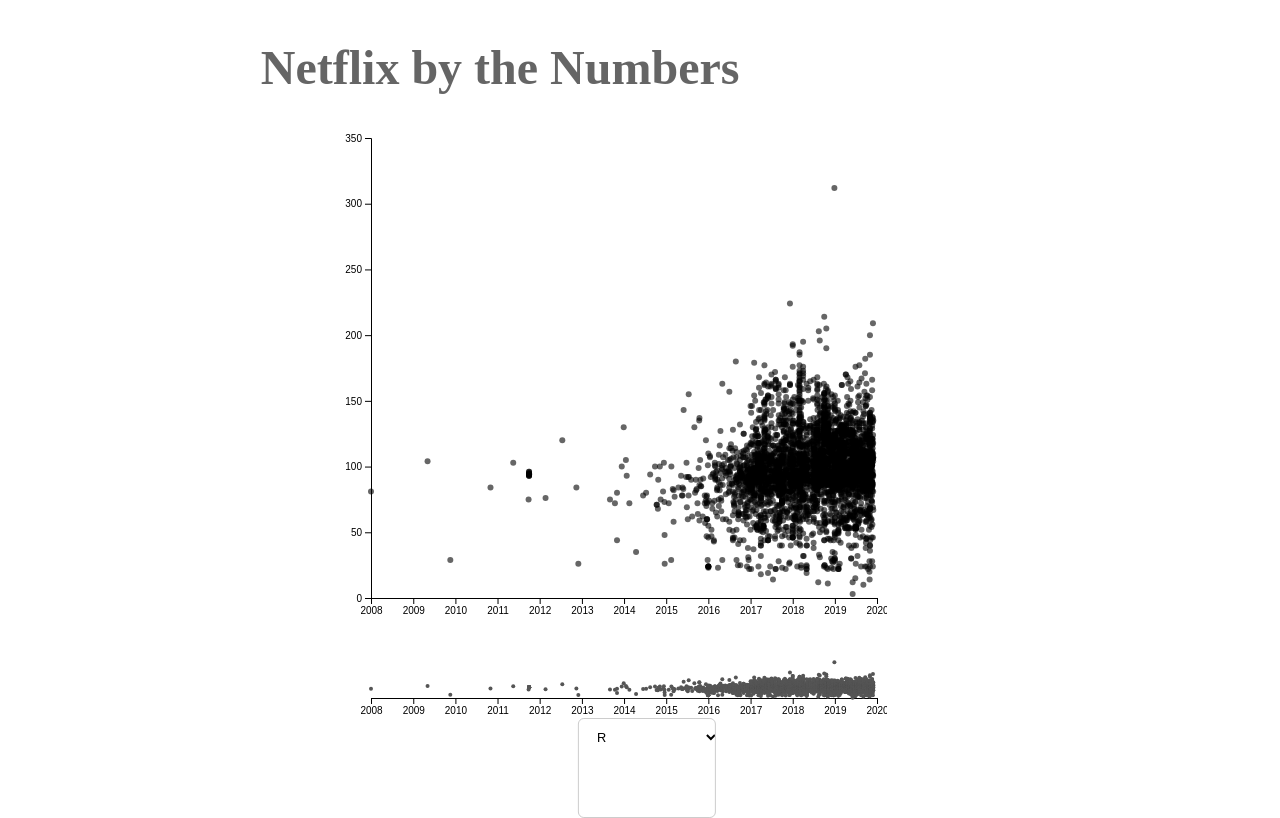
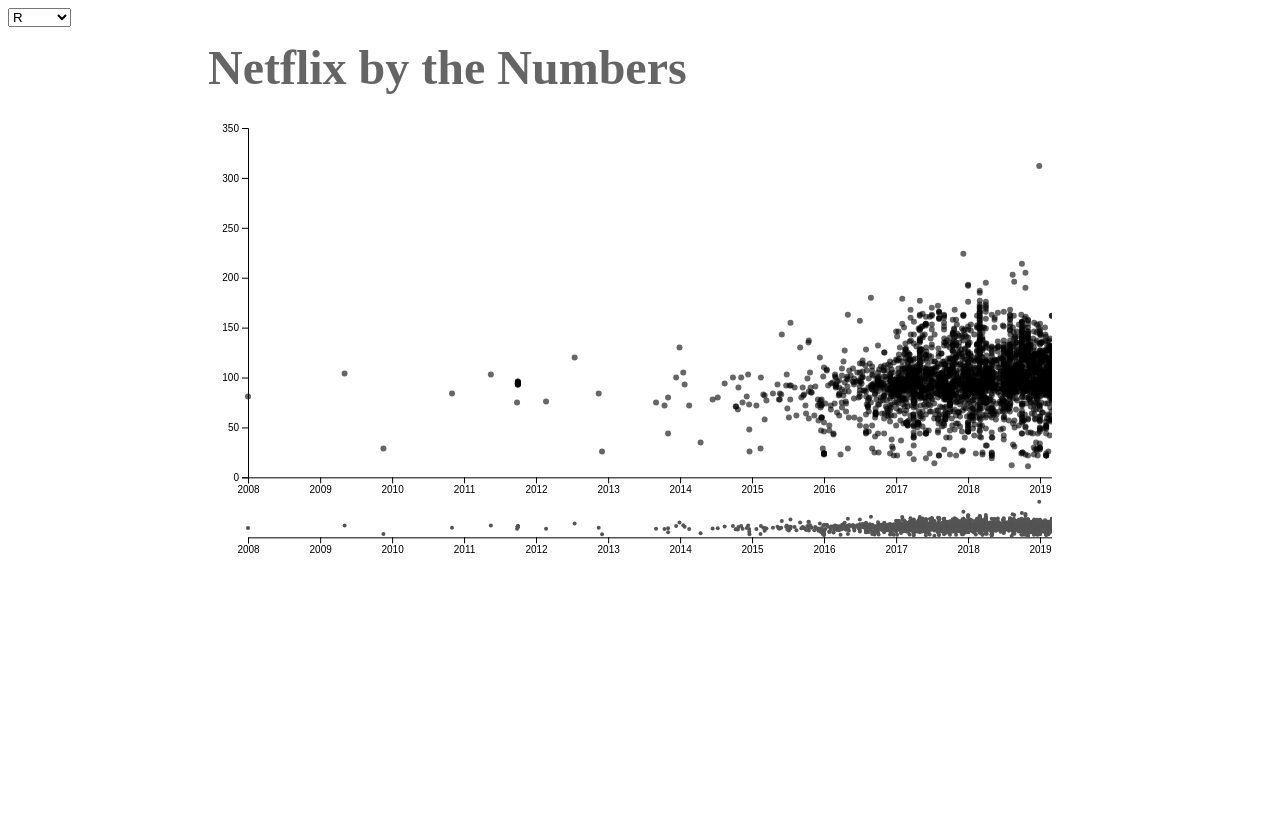
Before and after one commit to GAV07/Netflix-Viz, a plain HTML site: page index.html in a window 1280 px wide. Drawn offline with nearby package versions, Linux system fonts and the light colour scheme.

Commit message:
fixing dropdown

```diff
--- a/ratings.js
+++ b/ratings.js
@@ -2,13 +2,8 @@ function ratingsChart(data) {
 
 
     const height = document.querySelector('#chart-1').clientHeight
-    const chartHeight = height / 1.5
+    const h = height / 1.5
     const w = document.querySelector('#chart-1').clientWidth
-    const miniChartHeight = 100
-    const padding = 30
-    const miniPadding = 20
-    const radius = 3
-    const miniRadius = 1.5
 
     function filterType(data, group) {
         return data.filter(d => d.type == group);
@@ -21,41 +16,37 @@ function ratingsChart(data) {
     const noTV = filterType(data, "Movie")
 
     //const w = 500
-    const h = 500
-    const m = ({t: 30, b: 10, l: 30, r: 10})
+    //const h = 500
     const r = 3
     const o = .6
+    const padding = 20
+    const hXBrush = 40
+    const wYBrush = 40
 
-    const hXBrush = 40
-        , wYBrush = 40
-        , mYBrush = {t: 10, b: 15, l: 30, r: 10}
-        , mXBrush = {t: 10, b: 20, l: 0, r: 10}
-
-    const wSVG = w + m.l + m.r + wYBrush + mYBrush.l + mYBrush.r
-        , hSVG = h + m.t + m.b + hXBrush + mXBrush.t + mXBrush.b
+    const wSVG = w - padding
+        , hSVG = h + hXBrush + padding
 
     const svg = d3.select("svg")
-    .attr("width", wSVG)
-    .attr("height", hSVG)
+        .attr("width", wSVG)
+        .attr("height", hSVG)
 
 
-    const scatterpolot = svg.append("g")
-        .attr('transform', `translate(${m.l + mYBrush.l + mYBrush.r + wYBrush}, ${m.t})`)
+    const scatterplot = svg.append("g")
+        .attr('transform', `translate(${wYBrush}, ${padding})`)
 
-    const clip = d3.select("clip")
 
-    scatterpolot.append("defs")
+    const clip = scatterplot.append("defs")
         .append("clipPath")
-        .attr("id", clip.id)
+        .attr("id", "clip")
         .append("rect")
-        .attr("width", w)
-        .attr("height", h - hXBrush)
+        .attr("width", w - padding)
+        .attr("height", h - hXBrush + padding)
 
     const xScale = d3.scaleTime()
         .range([0, w])
         .domain(d3.extent(data, d => d.date)).nice()
 
-    const xAxis = scatterpolot.append("g")
+    const xAxis = scatterplot.append("g")
         .attr("class", "x axis")
         .attr("transform", `translate(0, ${h - hXBrush})`)
         .call(d3.axisBottom(xScale))
@@ -64,11 +55,11 @@ function ratingsChart(data) {
         .range([h - hXBrush, 0])
         .domain(d3.extent(data, d => d.duration)).nice()
 
-    const yAxis = scatterpolot.append("g")
+    const yAxis = scatterplot.append("g")
         .attr("class", "y axis")
         .call(d3.axisLeft(yScale))
 
-    const circles = scatterpolot.selectAll("circle")
+    const circles = scatterplot.selectAll("circle")
         .data(noTV)
         .join("circle")
         .attr("clip-path", clip)
@@ -85,7 +76,7 @@ function ratingsChart(data) {
     const contextX = svg.append("g")
         .attr("class", "context")
         .attr("transform",
-                `translate(${wYBrush + m.l + mXBrush.l + mYBrush.l + mYBrush.r},${h + m.t + m.b + mXBrush.t})`)
+                `translate(${wYBrush},${h})`)
 
     const xXScaleBrush = d3.scaleTime()
         .range([0, w])
@@ -128,81 +119,24 @@ function ratingsChart(data) {
         .call(brushX)
 
 
+    //Event listener for dropdown
+    d3.select("select")
+        .on("change", () => {
+            //const selectTags = document.querySelectorAll("select")
+            let input = document.querySelector("select[name=ratings]")
+            let value = input.value
 
+            // noTV = filterType(data, "Movie")
+            groupedRatings = filterRating(noTV, value)
 
-    // Helper function to add new points to our data
-//     function enterPoints(data) {
+            circles
+                .data(noTV)
+                .join("circle")
+                .attr("cx", d => xScale(d.date))
+                .attr("cy", d => yScale(d.duration))
+                .attr("r", r)
+                .style("fill-opacity", o)
+                .style("fill", "steeblue")
 
-
-//         const noTV = filterType(data, "Movie")
-
-//         circles
-//             .data(noTV)
-//             .enter().append("circle")
-//             .attr("class", "points")
-//             .attr("clip-path", "url(#clip)")
-//             .attr('fill', 'steelblue')
-//             .attr("cx", d => xScale(d.date))
-//             .attr("cy", d => yScale(d.duration))
-//             .attr("r", 0)
-//             .transition().duration(1000)
-//             .attr("r", radius)
-//             .style("opacity", .5)
-
-//         miniChart.selectAll("circle")
-//             .data(noTV)
-//             .enter().append("circle")
-//             .attr("class", "mini-points")
-//             .attr("fill", "blue")
-//             .attr("cx", d => xScaleMin(d.date))
-//             .attr("cy", d => yScaleMin(d.duration))
-//             .attr("r", miniRadius)
-
-//         miniChart.selectAll("circle")
-//             .data(noTV)
-//             .join("circle")
-//             .style("fill", "#555")
-//             .attr("r", miniRadius)
-//             .attr("cx", d => xScaleMin(d.date))
-//             .attr("cy", d => yScaleMin(d.duration))
-
-
-
-//     }
-
-//     function exitPoints(data) {
-//         circles
-//             .data(data)
-//             .exit()
-//             .remove();
-//     }
-
-//     function updatePoints(data) {
-//         circles
-//             .data(data)
-//             .attr("cx", d => xScale(d.date))
-//             .attr("cy", d => yScale(d.duration))
-//             .attr("r", 3)
-//             .style("opacity", .5)
-//     }
-
-//     //Initial placement of points
-//     enterPoints(data)
-
-
-//     //Event listener for dropdown
-//     d3.select("select")
-//         .on("change", () => {
-//             //const selectTags = document.querySelectorAll("select")
-//             let input = document.querySelector("select[name=ratings]")
-//             let value = input.value
-
-//             noTV = filterType(data, "Movie")
-//             groupedRatings = filterRating(noTV, value)
-
-//             //updatePoints(groupedRatings)
-//             enterPoints(groupedRatings)
-//             //exitPoints(groupedRatings)
-
-//     })
+    })
 }
--- a/style.css
+++ b/style.css
@@ -15,7 +15,7 @@ body {
     height: 100%;
     width: 100%;
     display: grid;
-    grid-template-columns: repeat(5, 1fr);
+    grid-template-columns: 200px 1fr 1fr 1fr 200px;
     grid-template-rows: 100px 1fr 100px;
 }
 
@@ -26,11 +26,12 @@ body {
 }
 
 #chart-1 {
-    align-self: stretch;
-    grid-column: 2 / 4;
+    /* align-self: stretch; */
+    grid-column: 2 / 5;
     grid-row: 2;
     display: flex;
     flex-direction: column;
+    overflow: hidden;
 }
 
 .base-map {
@@ -47,7 +48,7 @@ body {
 
 
 /* The dropdown */
-.selection-block{
+/* .selection-block{
     grid-column: 2 / 5;
     grid-row: 3;
     justify-self: center;
@@ -78,4 +79,4 @@ body {
     position: relative;
     z-index: 10;
     font-size: 1em;
-  }
+  } */
```
